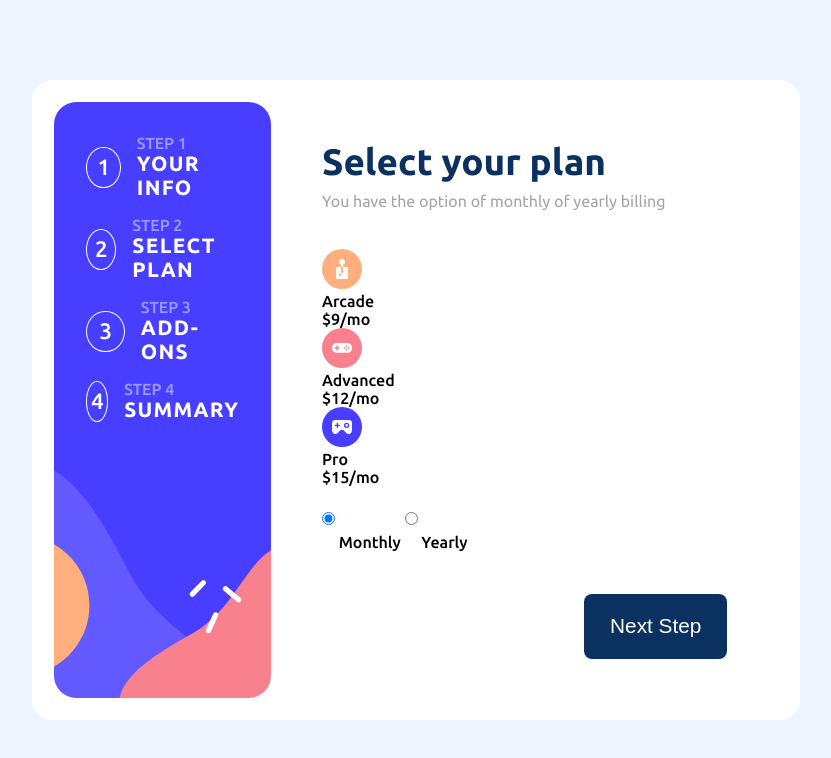
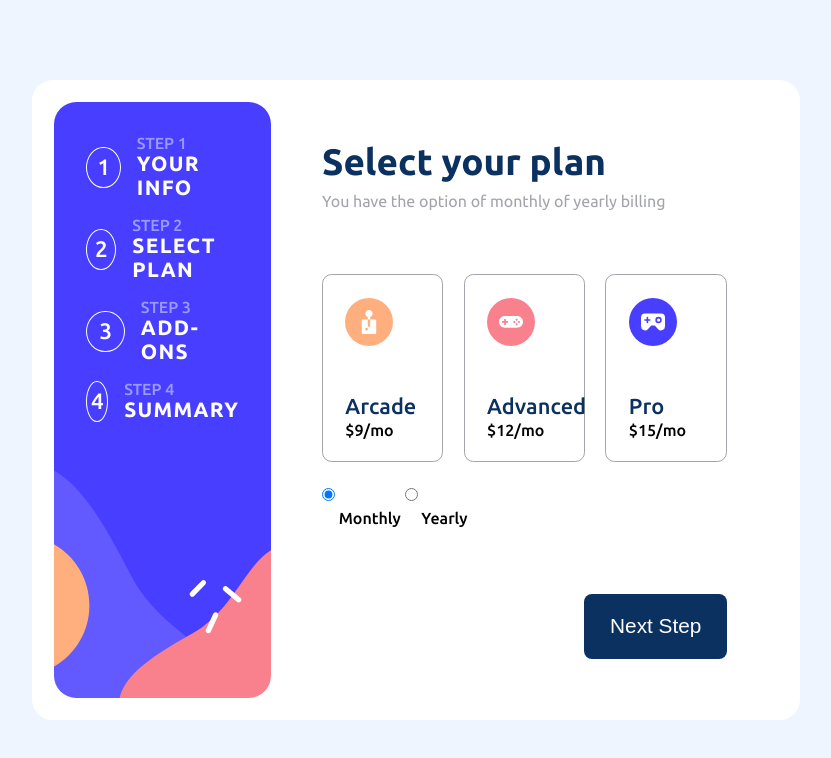
Before and after one commit to perbi-onasis/Multi-Modal_Form-Angular, an Angular app: page / in a window 1280 px wide. Shown: the top 758 px of the page, without its empty margins (224-1055 px from the left). Built offline with nearby package versions, Linux system fonts and the light colour scheme.

Commit message:
Styled the individual plans

```diff
--- a/src/app/form-modal/form-modal.component.css
+++ b/src/app/form-modal/form-modal.component.css
@@ -80,7 +80,53 @@ input{
 }
 
 
-/* Step  */
+/* Step 2 */
+.plans{
+    margin-top: 4rem;
+    display: flex;
+    justify-content: space-between;
+    column-gap: 1rem;
+}
+.plan-card {
+    /* background-color: yellow; */
+    width: 30%;
+    /* height: 12rem; */
+    padding: 1.4rem;
+    border: 1.2px solid #A3A4A9;
+    border-radius: 0.6rem;
+}
+
+.plan-card .card {
+    display: flex;
+    flex-direction: column;
+
+}
+
+.plan-card .card .planImage img{
+    width: 3rem;
+}
+
+.plan-card .card .plan_name {
+    margin-top: 60%;
+    font-size: 1.36rem;
+    color: #0B3160;
+    font-weight: 500;
+    padding-bottom: 2px;
+}
+
+.plan-card .card .plan_discount {
+    margin-top: 0.4rem;
+    font-size: 1rem;
+    color: #0B3160;
+    font-weight: 500;
+
+}
+
+
+
+
+
+
 
 input{
     color: hsl(213, 96%, 18%);
```
